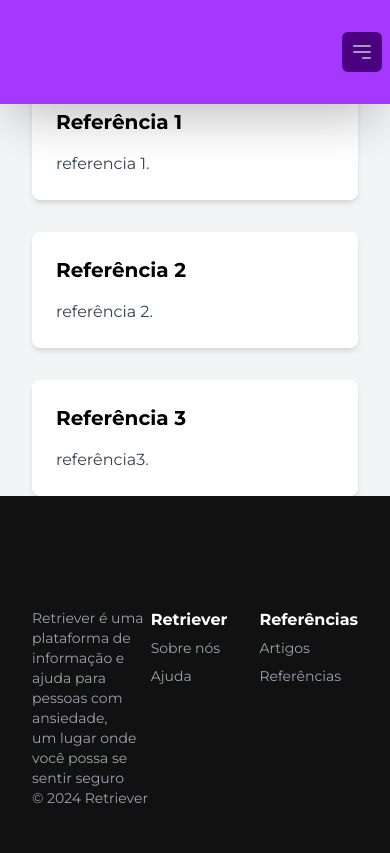
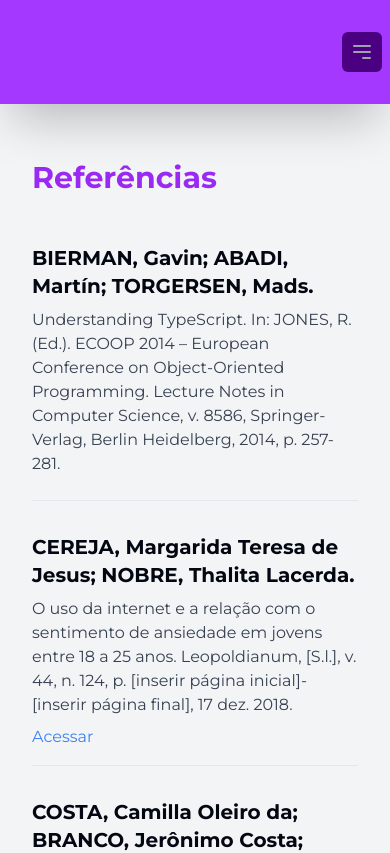
Before and after one commit to AngeloSans/Retriever, a Next.js app in the folder retriever/: page /references in a window 390 px wide. Shown: the top 853 px of the page. Built offline with nearby package versions, Linux system fonts and the light colour scheme.

Commit message:
almost done

```diff
--- a/retriever/src/pages/references.tsx
+++ b/retriever/src/pages/references.tsx
@@ -3,40 +3,119 @@ import Footer from '../components/Footer';
 import Nav from '../components/Nav';
 import '../app/globals.css';
 import React from "react";
-import Link from "next/link";
+
+const references = [
+    {
+        title: "BIERMAN, Gavin; ABADI, Martín; TORGERSEN, Mads.",
+        description: "Understanding TypeScript. In: JONES, R. (Ed.). ECOOP 2014 – European Conference on Object-Oriented Programming. Lecture Notes in Computer Science, v. 8586, Springer-Verlag, Berlin Heidelberg, 2014, p. 257-281.",
+    },
+    {
+        title: "CEREJA, Margarida Teresa de Jesus; NOBRE, Thalita Lacerda.",
+        description: "O uso da internet e a relação com o sentimento de ansiedade em jovens entre 18 a 25 anos. Leopoldianum, [S.l.], v. 44, n. 124, p. [inserir página inicial]-[inserir página final], 17 dez. 2018.",
+        link: "https://doi.org/10.58422/releo2018.e853"
+    },
+    {
+        title: "COSTA, Camilla Oleiro da; BRANCO, Jerônimo Costa; VIEIRA, Igor Soares; SOUZA, Luciano Dias de Mattos; SILVA, Ricardo Azevedo da.",
+        description: "Prevalência de ansiedade e fatores associados em adultos jovens. Jornal Brasileiro de Psiquiatria, v. 68, n. 2, p. 92-100, 2019.",
+        link: "https://doi.org/10.1590/0047-2085000000232"
+    },
+    {
+        title: "CRESWELL, John W.",
+        description: "Investigação qualitativa e projeto de pesquisa: escolhendo entre cinco abordagens. 3. ed. Porto Alegre: Penso, 2014.",
+    },
+    {
+        title: "MARCHETTI, Flávia M.; LADEIRA, Márcio B.; BULHÕES, Iara R.; CASCÃO, Marlon P.",
+        description: "Avaliação do Tempo Padrão em Montagens Industriais. In: ENCONTRO NACIONAL DE ENGENHARIA DE PRODUÇÃO, 30., 2010, São Carlos. Anais [...]. São Carlos: ABEPRO, 2010.",
+        link: "https://abepro.org.br/biblioteca/enegep2010_TN_STP_113_745_15156.pdf"
+    },
+    {
+        title: "MEDEIROS, Antonio C.; FERREIRA, Laura M.",
+        description: "Análise e Melhoria de Processos na Produção Industrial. Repositório Ânima Educação, 2019.",
+        link: "https://repositorio-api.animaeducacao.com.br/server/api/core/bitstreams/7abc69b0-7a1f-4227-9cb8-f0e0ea3d0cff/content"
+    },
+    {
+        title: "SILVA, Edna Lúcia da; MENEZES, Estera Muszkat.",
+        description: "Metodologia da Pesquisa e Elaboração de Dissertação. 3. ed. revisada e atualizada. Florianópolis: Universidade Federal de Santa Catarina, Programa de Pós-Graduação em Engenharia de Produção, Laboratório de Ensino a Distância, 2001.",
+    },
+    {
+        title: "SILVA, Jessica Belém da; ANASTÁCIO, Francisca Alexandra de Macedo.",
+        description: "Método Kanban como Ferramenta de Controle de Gestão. Id on Line Rev. Mult. Psic., vol. 13, n. 43, p. 1018-1027, 2019.",
+        link: "http://idonline.emnuvens.com.br/id"
+    },
+    {
+        title: "CNN BRASIL",
+        description: "Casos de ansiedade e depressão cresceram 25% durante a pandemia, diz OMS.",
+        link: "https://www.cnnbrasil.com.br/saude/casos-de-ansiedade-e-depressao-cresceram-25-durante-pandemia-diz-oms/"
+    },
+    {
+        title: "CNN BRASIL",
+        description: "Ansiedade: o que é, como controlar e principais sintomas.",
+        link: "https://www.cnnbrasil.com.br/saude/ansiedade/#:~:text=A%20ansiedade%20é%20uma%20reação,com%20sintomas%20mentais%20e%20físicos."
+    },
+    {
+        title: "CNN BRASIL",
+        description: "Pandemia de Covid-19 provoca aumento global em distúrbios de ansiedade e depressão.",
+        link: "https://www.cnnbrasil.com.br/saude/pandemia-de-covid-19-provoca-aumento-global-em-disturbios-de-ansiedade-e-depressao/"
+    },
+    {
+        title: "FIGMA",
+        description: "Figma Developers Documentation.",
+        link: "https://www.figma.com/developers/docs"
+    },
+    {
+        title: "NEXT.JS",
+        description: "Client-side Rendering.",
+        link: "https://nextjs.org/docs/pages/building-your-application/rendering/client-side-rendering"
+    },
+    {
+        title: "NBC NEWS",
+        description: "Social media is driving teen mental health crisis, surgeon general warns.",
+        link: "https://www.nbcnews.com/health/health-news/social-media-mental-health-anxiety-depression-teens-surgeon-general-rcna85575"
+    },
+    {
+        title: "O GLOBO",
+        description: "Volume de uso de redes sociais pode afetar saúde mental.",
+        link: "https://oglobo.globo.com/patrocinado/dino/noticia/2023/05/volume-de-uso-de-redes-sociais-pode-afetar-saude-mental.ghtml"
+    },
+    {
+        title: "SANITY.IO",
+        description: "A Short Introduction to Sanity.io.",
+        link: "https://www.sanity.io/docs/a-short-introduction-to-sanity-io"
+    },
+    {
+        title: "Estado de Minas",
+        description: "Redes sociais geram ansiedade?",
+        link: "https://www.em.com.br/app/noticia/saude-e-bem-viver/2023/01/15/interna_bem_viver,1444096/redes-sociais-geram-ansiedade.shtml"
+    }
+];
 
 export default function References() {
     return (
-        <main className="bg-gray-100 flex min-h-screen flex-col items-center justify-between">
+        <main className="bg-gray-100 flex min-h-screen flex-col items-center">
             <Head>
-                <Link href="https://fonts.googleapis.com/css?family=Montserrat:400,700&display=swap" rel="stylesheet" />
+                <link href="https://fonts.googleapis.com/css?family=Montserrat:400,700&display=swap" rel="stylesheet" />
                 <title>Referências</title>
             </Head>
 
             <div className="relative w-full bg-cover bg-center">
-                <Nav/>
-
+                <Nav />
             </div>
-
-            <section className="container mx-auto px-4 py-16">
-                <h2 className="text-3xl font-bold text-center text-purple-900 mb-12">Referências</h2>
-                <div className="grid grid-cols-1 sm:grid-cols-2 lg:grid-cols-3 gap-8">
-                    <div className="bg-white p-6 rounded-lg shadow-md">
-                        <h3 className="text-xl font-semibold mb-4">Referência 1</h3>
-                        <p className="text-gray-700">referencia 1.</p>
-                    </div>
-                    <div className="bg-white p-6 rounded-lg shadow-md">
-                        <h3 className="text-xl font-semibold mb-4">Referência 2</h3>
-                        <p className="text-gray-700">referência 2.</p>
-                    </div>
-                    <div className="bg-white p-6 rounded-lg shadow-md">
-                        <h3 className="text-xl font-semibold mb-4">Referência 3</h3>
-                        <p className="text-gray-700">referência3.</p>
-                    </div>
-
-                </div>
+            <section className="container mt-20 mx-auto px-4 py-16">
+                <h2 className="text-3xl mt-20 font-bold text-left text-[#9A2AF3] mb-12">Referências</h2>
+                <ul className="space-y-8">
+                    {references.map((ref, index) => (
+                        <li key={index} className="border-b pb-4">
+                            <h3 className="text-xl text-gray-950 font-semibold mb-2">{ref.title}</h3>
+                            <p className="text-gray-700 mb-2">{ref.description}</p>
+                            {ref.link && (
+                                <a href={ref.link} target="_blank" rel="noopener noreferrer" className="text-blue-500 hover:underline">
+                                    Acessar
+                                </a>
+                            )}
+                        </li>
+                    ))}
+                </ul>
             </section>
-
             <Footer />
         </main>
     );
--- a/retriever/src/pages/retrieveracademic.tsx
+++ b/retriever/src/pages/retrieveracademic.tsx
@@ -4,7 +4,6 @@ import Footer from '../components/Footer';
 import React, { useState } from 'react';
 import { client } from '../../sanity/lib/sanity';
 import '../app/globals.css';
-import Link from 'next/link';
 
 interface SearchResult {
   title: string;
@@ -18,7 +17,7 @@ export default function RetrieverAcademic() {
   const [results, setResults] = useState<SearchResult[]>([]);
 
   const handleSearch = async () => {
-    if (query.trim() === '') return;
+    if (!query.trim()) return;
 
     try {
       const searchResults = await client.fetch(
@@ -30,7 +29,6 @@ export default function RetrieverAcademic() {
         }`,
         { searchQuery: `${query}*` }
       );
-
       setResults(searchResults);
     } catch (error) {
       console.error('Erro ao buscar dados:', error);
@@ -39,45 +37,60 @@ export default function RetrieverAcademic() {
 
   return (
     <>
-      <main className="bg-white flex flex-col min-h-screen items-center justify-between p-0">
       <Head>
         <title>Retriever Acadêmico</title>
       </Head>
-        <div className="relative w-full bg-cover bg-center">
+      <div className="bg-white flex flex-col min-h-screen">
+        <div className="sticky top-0 z-50 bg-white shadow-md">
           <Nav />
         </div>
-        <h1 className="text-4xl mt-20 font-bold">Retriever Acadêmico</h1>
-        <p className="text-black">Pesquise o seu material acadêmico sobre ansiedade</p>
-        <div className="flex items-center w-full max-w-3xl mx-auto mt-4">
+
+        <div className="flex flex-col mt-20 items-center py-6 bg-white">
+          <h1 className="text-4xl mt-20 font-bold mb-2 text-purple-700">Retriever Acadêmico</h1>
+          <p className="text-gray-700 mb-4 font-bold text-center">
+            Pesquise o seu material academico sobre ansiedade
+          </p>
+
+
+          <div className="flex items-center w-full max-w-3xl">
             <input
               type="text"
               value={query}
               onChange={(e) => setQuery(e.target.value)}
-            placeholder="Digite sua pesquisa"
-            className="flex-grow p-5 text-black rounded-l-full border border-gray-300 focus:outline-none focus:ring-2 focus:ring-purple-600 focus:border-transparent h-12"
+              placeholder="Digite palavras-chave, como autores ou temas"
+              className="flex-grow p-4 text-black rounded-l-full border border-gray-300 focus:outline-none focus:ring-2 focus:ring-purple-600 focus:border-transparent h-12"
             />
             <button
               onClick={handleSearch}
-            className="flex-grow-0 flex-shrink-0 w-auto px-6 py-2 bg-purple-600 text-white rounded-r-full hover:bg-purple-700 focus:outline-none focus:ring-2 focus:ring-purple-600 focus:ring-offset-2 h-12"
+              className="px-6 py-2 bg-purple-600 text-white rounded-r-full hover:bg-purple-700 focus:outline-none focus:ring-2 focus:ring-purple-600 focus:ring-offset-2 h-12"
             >
-            Pesquisar
+              Buscar
             </button>
           </div>
+        </div>
 
-        <div className="results mt-1 w-full max-w-3xl mx-auto">
+        <div className="mt-6 w-full max-w-3xl mx-auto px-4">
           {results.length > 0 ? (
             results.map((result, index) => (
-              <a key={index} href={result.url} target="_blank" rel="noopener noreferrer" className="result p-2 border-b border-gray-200 block">
-                <h2 className="text-[#743F9E] text-xl font-semibold border-b-2 border-[#743F9E] pb-2">{result.title}</h2>
-                <p className="text-[#179703] border-b border-gray-300 pb-1">{result.author}</p>
-                <p className="text-[#000000]">{result.previous}</p>
+              <a
+                key={index}
+                href={result.url}
+                target="_blank"
+                rel="noopener noreferrer"
+                className="block p-4 border-b border-gray-200 hover:bg-gray-50"
+              >
+                <h2 className="text-purple-600 text-lg font-semibold">{result.title}</h2>
+                <p className="text-green-700">Autor: {result.author}</p>
+                <p className="text-gray-700">Descrição: {result.previous}</p>
               </a>
             ))
           ) : (
-            <p className="text-gray-500">Nenhum resultado encontrado</p>
+            <p className="text-gray-500 text-center">
+              Nenhum material encontrado. Tente outra palavra-chave ou refine sua busca.
+            </p>
           )}
         </div>
-      </main>
+      </div>
       <Footer />
     </>
   );
```
Also changed, not shown: retriever/src/pages/suport.tsx (+56 -45 lines). Lines whose indentation alone changed are shown as unchanged.
